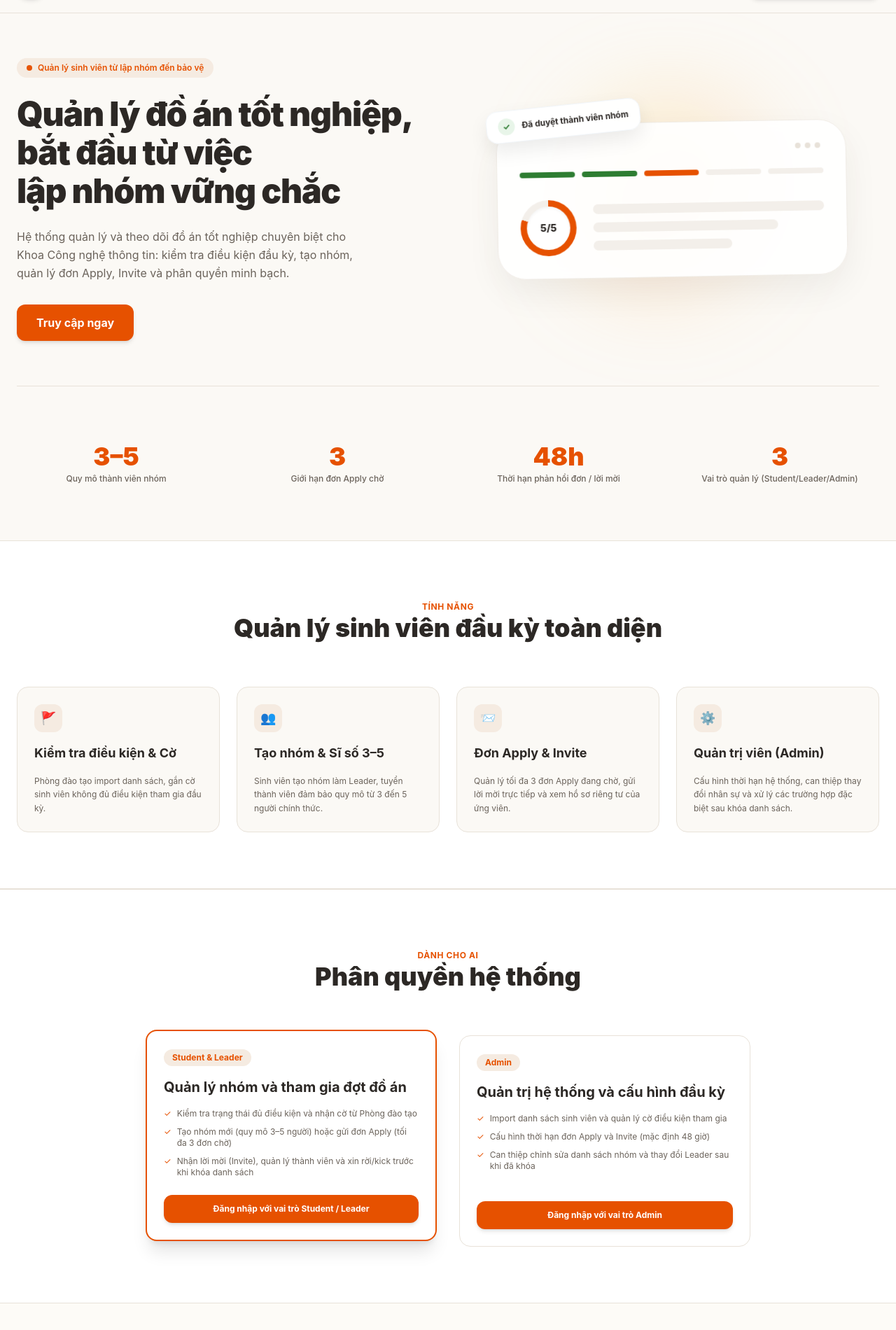
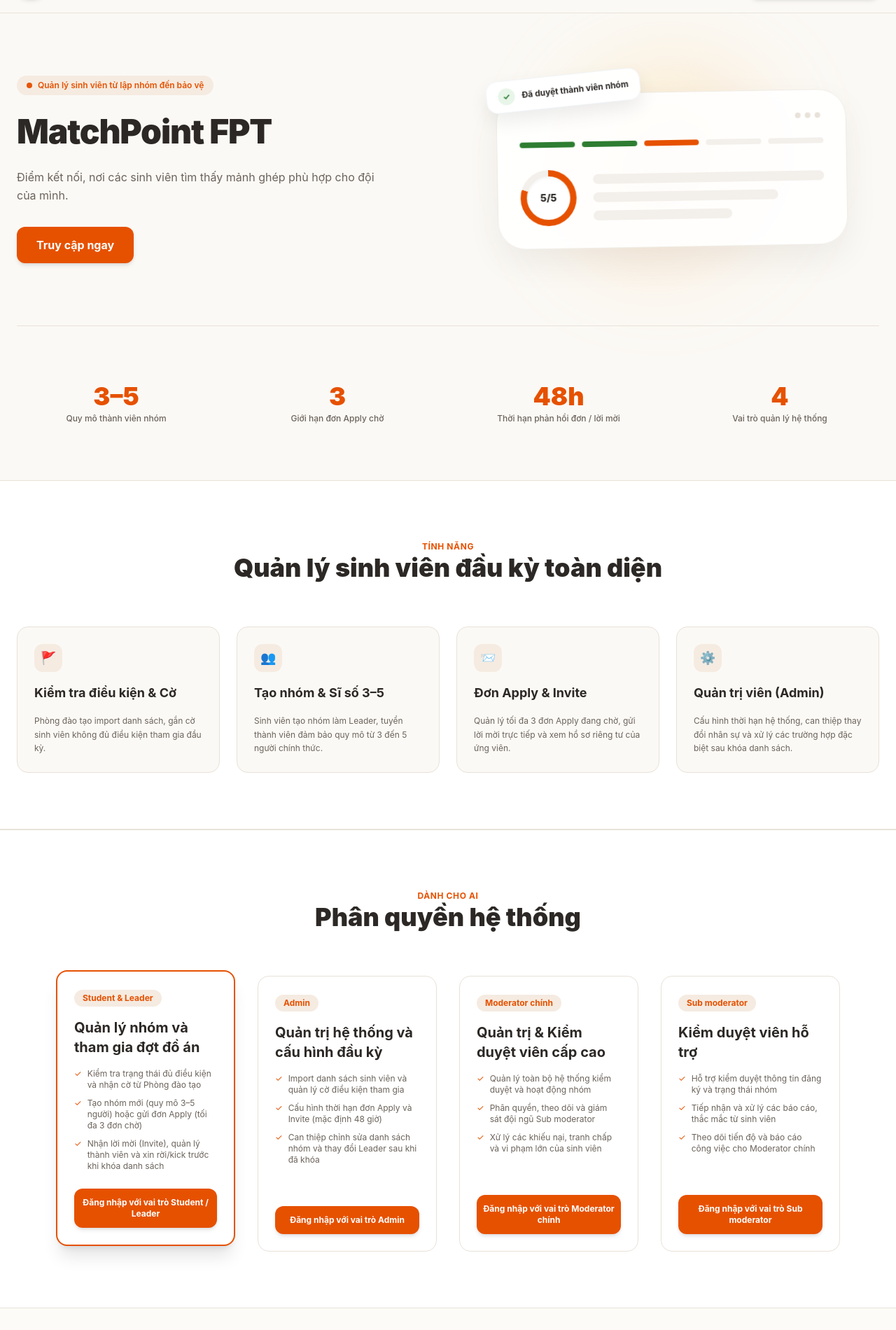
Before and after one commit to DangHoangTrucVy/Capstone-project-progress-tracking-system-FE, a React (Vite) app: page / in a window 1280 px wide. Shown: the part 62-1962 px from the top of the page at 70% size. Built offline with nearby package versions, Linux system fonts and the light colour scheme.

Commit message:
feat(auth): Add Moderator and Sub moderator roles to Home and Privacy pages

```diff
--- a/src/auth/Login.jsx
+++ b/src/auth/Login.jsx
@@ -216,7 +216,7 @@
               </div>
             </div>
             <span className="font-extrabold text-lg text-[#2C2825] tracking-tight">
-              Lịch Đồ Án FPT
+              MatchPoint FPT
             </span>
           </div>
 
@@ -323,7 +323,7 @@
           </div>
 
           <div className="flex justify-between items-center text-[11px] text-[#9E958C] pt-4 border-t border-[#F0EBE1]">
-            <p>© 2026 Lịch Đồ Án FPT</p>
+            <p>© 2026 MatchPoint FPT</p>
             <a href="#privacy" className="hover:text-[#2C2825]">Chính sách bảo mật</a>
           </div>
         </div>
@@ -334,11 +334,11 @@
 
           <div className="space-y-2 z-10">
             <span className="px-3 py-1 bg-white/20 text-white text-[10px] font-bold rounded-lg uppercase tracking-wider inline-block">
-              Hệ thống quản lý Đồ án
+               MatchPoint FPT
             </span>
-            <h2 className="text-xl sm:text-2xl font-black leading-snug tracking-tight">
-              Quản Lý Sinh Viên
-            </h2>
+            <h3 className="text-xl sm:text-1xl italic font-normal leading-snug tracking-tight">
+              Điểm kết nối, nơi các sinh viên tìm thấy mảnh ghép phù hợp cho đội của mình
+            </h3>
           </div>
 
           <div className="my-4 z-10 space-y-3">
@@ -384,7 +384,7 @@
           </div>
 
           <div className="z-10 text-[11px] text-orange-100/90 font-medium flex justify-between items-center pt-2 border-t border-white/20">
-            <span>Khoa Công nghệ thông tin</span>
+            <span>© 2026 MatchPoint FPT</span>
             <span>Đại học FPT TP.HCM</span>
           </div>
         </div>
--- a/src/auth/Profile.jsx
+++ b/src/auth/Profile.jsx
@@ -125,7 +125,7 @@
                 Hồ sơ cá nhân
               </h1>
               <p className="mt-2 text-sm leading-6 text-[#786B61]">
-                Thông tin định danh và vai trò trong hệ thống quản lý đồ án.
+                Thông tin định danh và vai trò trong hệ thống MatchPoint FPT.
               </p>
             </div>
           </div>
--- a/src/auth/Register.jsx
+++ b/src/auth/Register.jsx
@@ -96,7 +96,7 @@
             ✓
           </div>
           <span className="font-extrabold text-lg text-[#2C2825] tracking-tight">
-            Lịch Đồ Án FPT
+            MatchPoint FPT
           </span>
         </div>
 
--- a/src/components/Home.jsx
+++ b/src/components/Home.jsx
@@ -26,6 +26,28 @@
         "Can thiệp chỉnh sửa danh sách nhóm và thay đổi Leader sau khi đã khóa",
       ],
       btnText: "Đăng nhập với vai trò Admin",
+      link: "/login",
+    },
+    {
+      title: "Moderator chính",
+      heading: "Quản trị & Kiểm duyệt viên cấp cao",
+      features: [
+        "Quản lý toàn bộ hệ thống kiểm duyệt và hoạt động nhóm",
+        "Phân quyền, theo dõi và giám sát đội ngũ Sub moderator",
+        "Xử lý các khiếu nại, tranh chấp và vi phạm lớn của sinh viên",
+      ],
+      btnText: "Đăng nhập với vai trò Moderator chính",
+      link: "/login",
+    },
+    {
+      title: "Sub moderator",
+      heading: "Kiểm duyệt viên hỗ trợ",
+      features: [
+        "Hỗ trợ kiểm duyệt thông tin đăng ký và trạng thái nhóm",
+        "Tiếp nhận và xử lý các báo cáo, thắc mắc từ sinh viên",
+        "Theo dõi tiến độ và báo cáo công việc cho Moderator chính",
+      ],
+      btnText: "Đăng nhập với vai trò Sub moderator",
       link: "/login",
     },
   ];
@@ -60,7 +82,7 @@
               </div>
             </div>
             <span className="font-extrabold text-xl text-[#2C2825] tracking-tight group-hover:text-[#E65100] transition-colors">
-              Lịch Đồ Án
+              MatchPoint FPT
             </span>
           </div>
 
@@ -100,15 +122,12 @@
             </div>
 
             <h1 className="text-4xl sm:text-5xl font-black text-[#2C2825] leading-[1.15] tracking-tight">
-              Quản lý đồ án tốt nghiệp,
-              <br />
-              bắt đầu từ việc
-              <br />
-              lập nhóm vững chắc
+              MatchPoint FPT
+
             </h1>
 
             <p className="text-[#6B635B] text-base leading-relaxed max-w-lg">
-              Hệ thống quản lý và theo dõi đồ án tốt nghiệp chuyên biệt cho Khoa Công nghệ thông tin: kiểm tra điều kiện đầu kỳ, tạo nhóm, quản lý đơn Apply, Invite và phân quyền minh bạch.
+              Điểm kết nối, nơi các sinh viên tìm thấy mảnh ghép phù hợp cho đội của mình.
             </p>
 
             <div className="flex flex-wrap items-center gap-4 pt-2">
@@ -202,10 +221,10 @@
             </div>
             <div className="group cursor-default">
               <div className="text-3xl sm:text-4xl font-black text-[#E65100] group-hover:scale-110 transition-transform">
-                3
+                4
               </div>
               <div className="text-xs font-medium text-[#6B635B] mt-1">
-                Vai trò quản lý (Student/Leader/Admin)
+                Vai trò quản lý hệ thống
               </div>
             </div>
           </div>
@@ -294,8 +313,9 @@
               </h2>
             </div>
 
-            <div className="max-w-4xl mx-auto px-4">
-              <div className="grid grid-cols-1 md:grid-cols-2 gap-8">
+            <div className="max-w-6xl mx-auto px-4">
+              {/* Đã mở rộng sang 3 cột (md:grid-cols-2 lg:grid-cols-3) để hiển thị hoàn hảo 4 role */}
+              <div className="grid grid-cols-1 md:grid-cols-2 lg:grid-cols-4 gap-8">
                 {rolesData.map((role, index) => {
                   const isHovered = hoveredRole === index;
                   return (
@@ -344,9 +364,9 @@
         <div className="max-w-6xl mx-auto px-6 flex flex-col md:flex-row items-center justify-between gap-4">
           {/* Thông tin bên trái */}
           <div className="flex items-center gap-3 text-center md:text-left">
-            <span className="font-bold text-[#2C2825]">Lịch Đồ Án</span>
+            <span className="font-bold text-[#2C2825]"> MatchPoint FPT</span>
             <span className="text-[#E8E2D9] hidden md:inline">|</span>
-            <p>© 2026 Khoa Công nghệ thông tin · Đại học FPT</p>
+            <p>© 2026 MatchPoint · Đại học FPT</p>
           </div>
 
           {/* Các liên kết hoặc điều hướng phụ bên phải */}
--- a/src/components/MainLayout.jsx
+++ b/src/components/MainLayout.jsx
@@ -59,7 +59,7 @@
             {/* FOOTER */}
             <footer className="bg-white/80 backdrop-blur-md border-t border-[#E8E2D9] py-6 mt-auto z-10">
                 <div className="max-w-7xl mx-auto px-6 flex flex-col sm:flex-row items-center justify-between text-xs text-[#6B635B] gap-4">
-                    <p>© 2026 Đại học FPT - Hệ thống Quản lý Đồ án Tốt nghiệp.</p>
+                    <p>© 2026 Đại học FPT - MatchPoint FPT University. </p>
                     <div className="flex space-x-6">
                         <a href="#" className="hover:text-[#E65100] transition">Quy chế đồ án</a>
                         <a href="#" className="hover:text-[#E65100] transition">Tài liệu hướng dẫn</a>
--- a/src/components/Privacy.jsx
+++ b/src/components/Privacy.jsx
@@ -22,14 +22,14 @@
                         QUY CHẾ & BẢO MẬT
                     </span>
                     <h1 className="text-2xl sm:text-3xl font-bold text-[#2C2825]">Chính sách Quản lý Đồ án Tốt nghiệp</h1>
-                    <p className="text-xs text-[#9E958C]">Áp dụng cho các vai trò: Student, Leader và Admin</p>
+                    <p className="text-xs text-[#9E958C]">Áp dụng cho các vai trò: Student, Leader, Admin, Moderator chính và Sub moderator</p>
                 </div>
 
                 {/* Nội dung chính sách */}
                 <div className="space-y-6 text-xs leading-relaxed bg-white p-8 border border-[#E8E2D9] rounded-2xl shadow-sm transition-all duration-300 hover:shadow-md">
                     <section className="space-y-2 border-b border-[#F2ECE4] pb-4">
-                        <h2 className="font-bold text-sm text-[#2C2825]">1. Phân quyền và Vai trò (Actors)</h2>
-                        <p className="text-[#6B635B]">Hệ thống vận hành với 3 nhóm người dùng chính: <strong>Student</strong> (sinh viên tự do, tham gia nhóm), <strong>Leader</strong> (trưởng nhóm quản lý thành viên và xét duyệt đơn) và <strong>Admin / Phòng Đào Tạo</strong> (quản lý danh sách, gắn/gỡ cờ điều kiện và can thiệp thay đổi nhân sự khi cần thiết).</p>
+                        <h2 className="font-bold text-sm text-[#2C2825]">1. Phân quyền và Vai trò hệ thống (Actors)</h2>
+                        <p className="text-[#6B635B]">Hệ thống vận hành với các nhóm người dùng chính: <strong>Student & Leader</strong> (sinh viên tham gia, tạo và quản lý nhóm), <strong>Admin</strong> (quản trị viên hệ thống và cấu hình đầu kỳ), <strong>Moderator chính</strong> (quản lý toàn bộ hệ thống kiểm duyệt và phân công công việc), cùng với <strong>Sub moderator</strong> (kiểm duyệt viên hỗ trợ xử lý đơn và theo dõi tiến độ).</p>
                     </section>
 
                     <section className="space-y-2 border-b border-[#F2ECE4] pb-4">
--- a/src/pages/admin/AdminDashboard.jsx
+++ b/src/pages/admin/AdminDashboard.jsx
@@ -794,7 +794,7 @@
                 Quản Lý Sinh Viên
               </h2>
               <p className="text-[10px] text-[#6B635B]">
-                Hệ thống Quản lý Đồ án
+                Hệ thống quản lý MatchPoint FPT.
               </p>
             </div>
           </div>
--- a/src/pages/students/JoinGroup.jsx
+++ b/src/pages/students/JoinGroup.jsx
@@ -123,7 +123,7 @@
                     )}
                 </div>
             </div>
-            <footer className="text-center text-[10px] text-[#6B635B] pb-4">Lịch Đồ Án · Khoa Công nghệ thông tin · Đại học FPT</footer>
+            <footer className="text-center text-[10px] text-[#6B635B] pb-4"> MatchPoint FPT</footer>
         </div>
     );
 }
--- a/src/pages/students/StudentDashboard.jsx
+++ b/src/pages/students/StudentDashboard.jsx
@@ -153,7 +153,7 @@
                 Quản Lý Sinh Viên
               </h2>
               <p className="text-[10px] text-[#6B635B]">
-                Hệ thống quản lý đồ án
+                Hệ thống quản lý MatchPoint FPT.
               </p>
             </div>
           </div>
```
